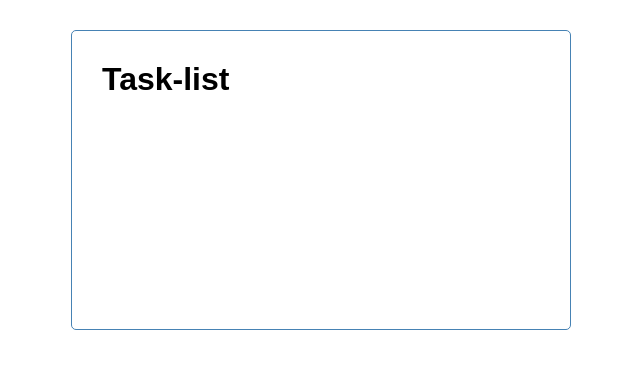
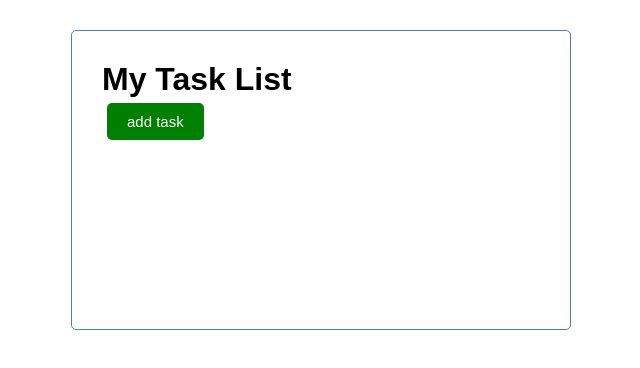
Before and after one commit to Jisito/task-list, an Angular app: page / in a window 1280 px wide. Shown: the top 368 px of the page, without its empty margins (319-959 px from the left). Built offline with nearby package versions, Linux system fonts and the light colour scheme.

Commit message:
Incoporacion de Primer Button

```diff
--- a/src/app/app.component.html
+++ b/src/app/app.component.html
@@ -1 +1 @@
-<app-header></app-header>
+<div class="container"><app-header></app-header></div>
--- a/src/app/app.module.ts
+++ b/src/app/app.module.ts
@@ -4,11 +4,13 @@ import { BrowserModule } from '@angular/platform-browser';
 import { AppRoutingModule } from './app-routing.module';
 import { AppComponent } from './app.component';
 import { HeaderComponent } from './components/header/header.component';
+import { ButtonComponent } from './components/button/button.component';
 
 @NgModule({
   declarations: [
     AppComponent,
-    HeaderComponent
+    HeaderComponent,
+    ButtonComponent
   ],
   imports: [
     BrowserModule,
--- /dev/null
+++ b/src/app/components/button/button.component.html
@@ -0,0 +1,7 @@
+<button
+  class="btn"
+  [ngStyle]="{ 'background-color': color }"
+  (click)="onClick()"
+>
+  {{ text }}
+</button>
--- /dev/null
+++ b/src/app/components/button/button.component.ts
@@ -0,0 +1,22 @@
+import { Component, OnInit, Input, Output,EventEmitter} from '@angular/core';
+
+@Component({
+  selector: 'app-button',
+  templateUrl: './button.component.html',
+  styleUrls: ['./button.component.css']
+})
+export class ButtonComponent {
+  @Input() text:string ="";
+  @Input() color :string= "";
+  @Output()btnClick =new EventEmitter()
+
+  constructor(){}
+  ngOnInit():void{
+
+  }
+  onClick(){
+    this.btnClick.emit();
+    console.log("Logrado");
+  }
+
+}
--- a/src/app/components/header/header.component.html
+++ b/src/app/components/header/header.component.html
@@ -1,3 +1,10 @@
-<div class="container">
-    <h1>Task-list</h1>
-</div>
+<header>
+  <h1>
+    {{title}}
+  </h1>
+  <app-button
+  color="Green"
+  text="add task" (btnClick)="toggleAddTask()"
+  >
+</app-button>
+</header>
--- a/src/app/components/header/header.component.ts
+++ b/src/app/components/header/header.component.ts
@@ -6,5 +6,9 @@ import { Component } from '@angular/core';
   styleUrls: ['./header.component.css']
 })
 export class HeaderComponent {
+title:string='My Task List';
+toggleAddTask(){
+ console.log("Logrado 2!!");
 
 }
+}
```
Also changed, not shown: src/app/components/button/button.component.css (added), 1 other file (tests, documents, lock files or other folders).
